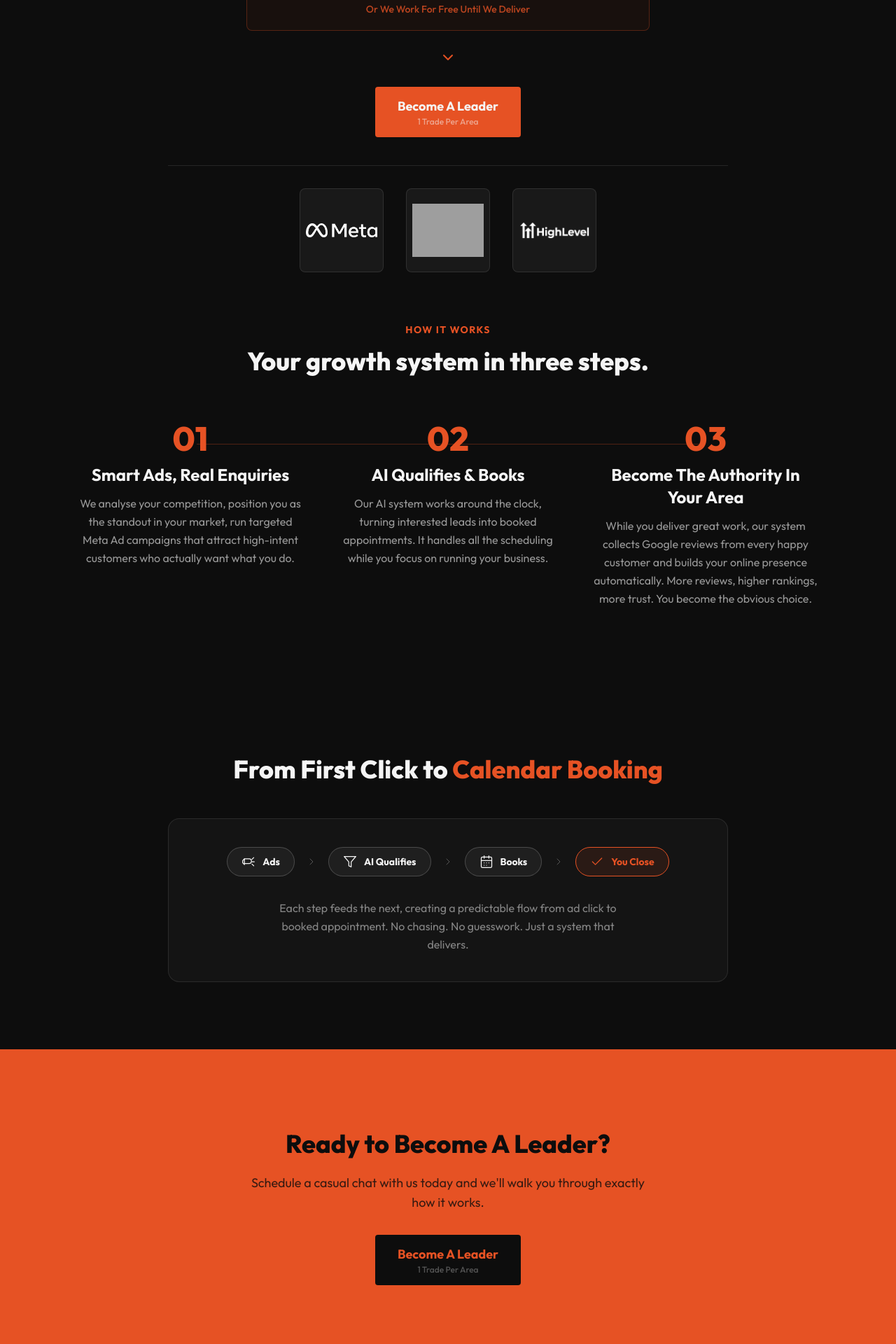
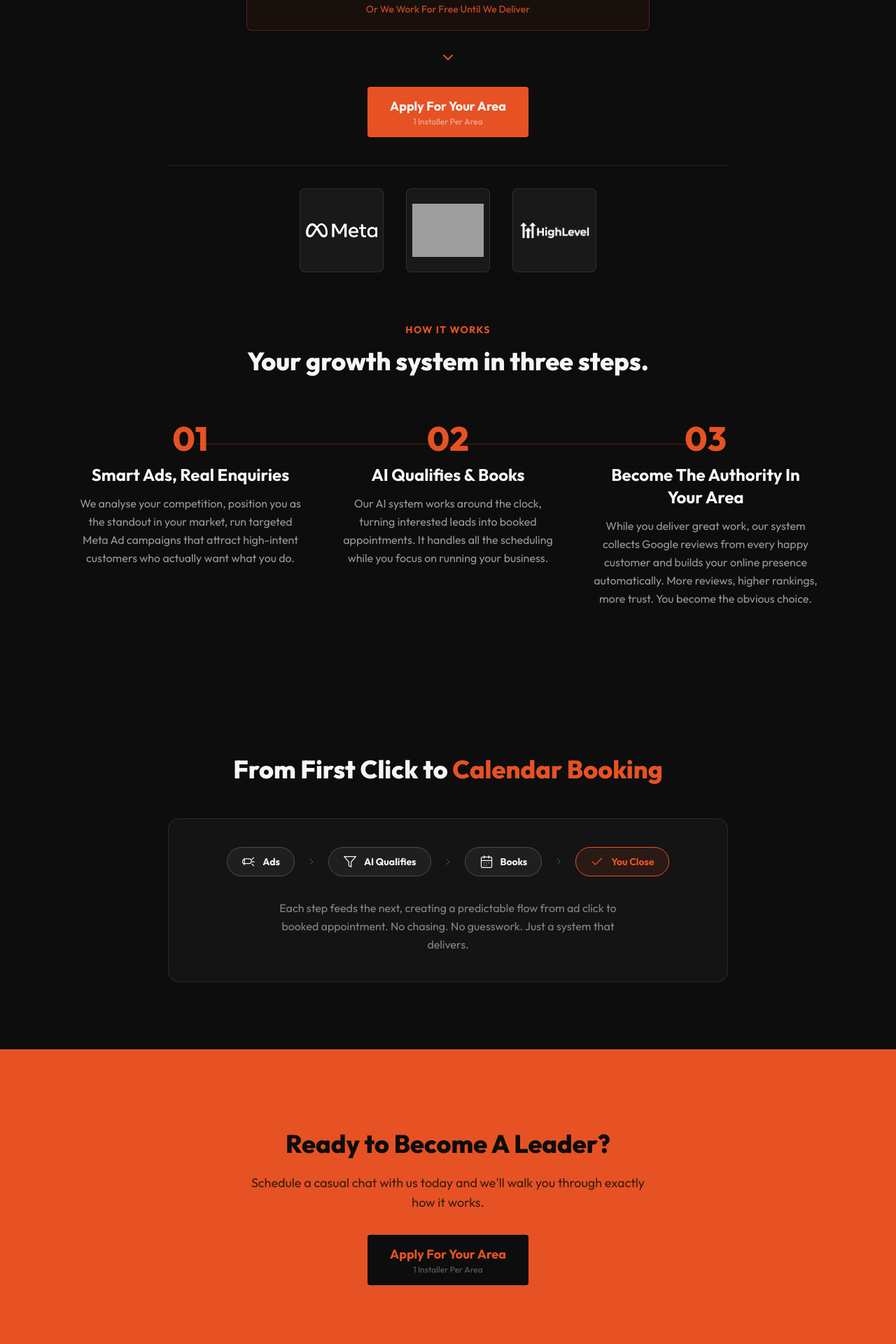
Before and after one commit to harry1tap/booked-ai-website, a React (Vite) app: page / in a window 1280 px wide. Shown: the part 560-2480 px from the top of the page at 70% size. Built offline with nearby package versions, Linux system fonts and the light colour scheme; grey boxes are pictures that could not be loaded.

Commit message:
Update CTA to "Apply For Your Area" / "1 Installer Per Area"
Co-Authored-By: Claude Opus 4.6 <noreply@anthropic.com>

```diff
--- a/src/components/FinalCTA.jsx
+++ b/src/components/FinalCTA.jsx
@@ -22,8 +22,8 @@ export default function FinalCTA() {
           to="/book"
           className="inline-block bg-black px-8 py-3.5 rounded hover:bg-black/80 transition-colors duration-200"
         >
-          <span className="block text-orange font-bold text-base md:text-lg">Become A Leader</span>
-          <span className="block text-xs text-white/30 font-medium">1 Trade Per Area</span>
+          <span className="block text-orange font-bold text-base md:text-lg">Apply For Your Area</span>
+          <span className="block text-xs text-white/30 font-medium">1 Installer Per Area</span>
         </Link>
       </div>
     </section>
--- a/src/components/Hero.jsx
+++ b/src/components/Hero.jsx
@@ -56,8 +56,8 @@ export default function Hero() {
           to="/book"
           className="inline-block bg-orange text-black px-8 py-3.5 rounded hover:scale-105 hover:brightness-110 transition-all duration-200"
         >
-          <span className="block font-bold text-base md:text-lg text-white">Become A Leader</span>
-          <span className="block text-xs text-white/50 font-medium">1 Trade Per Area</span>
+          <span className="block font-bold text-base md:text-lg text-white">Apply For Your Area</span>
+          <span className="block text-xs text-white/50 font-medium">1 Installer Per Area</span>
         </Link>
 
         {/* Client logos */}
--- a/src/pages/Book.jsx
+++ b/src/pages/Book.jsx
@@ -68,8 +68,8 @@ export default function Book() {
             href="#calendar"
             className="inline-block bg-black px-8 py-3.5 rounded hover:bg-black/80 transition-colors duration-200"
           >
-            <span className="block text-orange font-bold text-base md:text-lg">Become A Leader</span>
-            <span className="block text-xs text-white/30 font-medium">1 Trade Per Area</span>
+            <span className="block text-orange font-bold text-base md:text-lg">Apply For Your Area</span>
+            <span className="block text-xs text-white/30 font-medium">1 Installer Per Area</span>
           </a>
         </div>
       </section>
```
